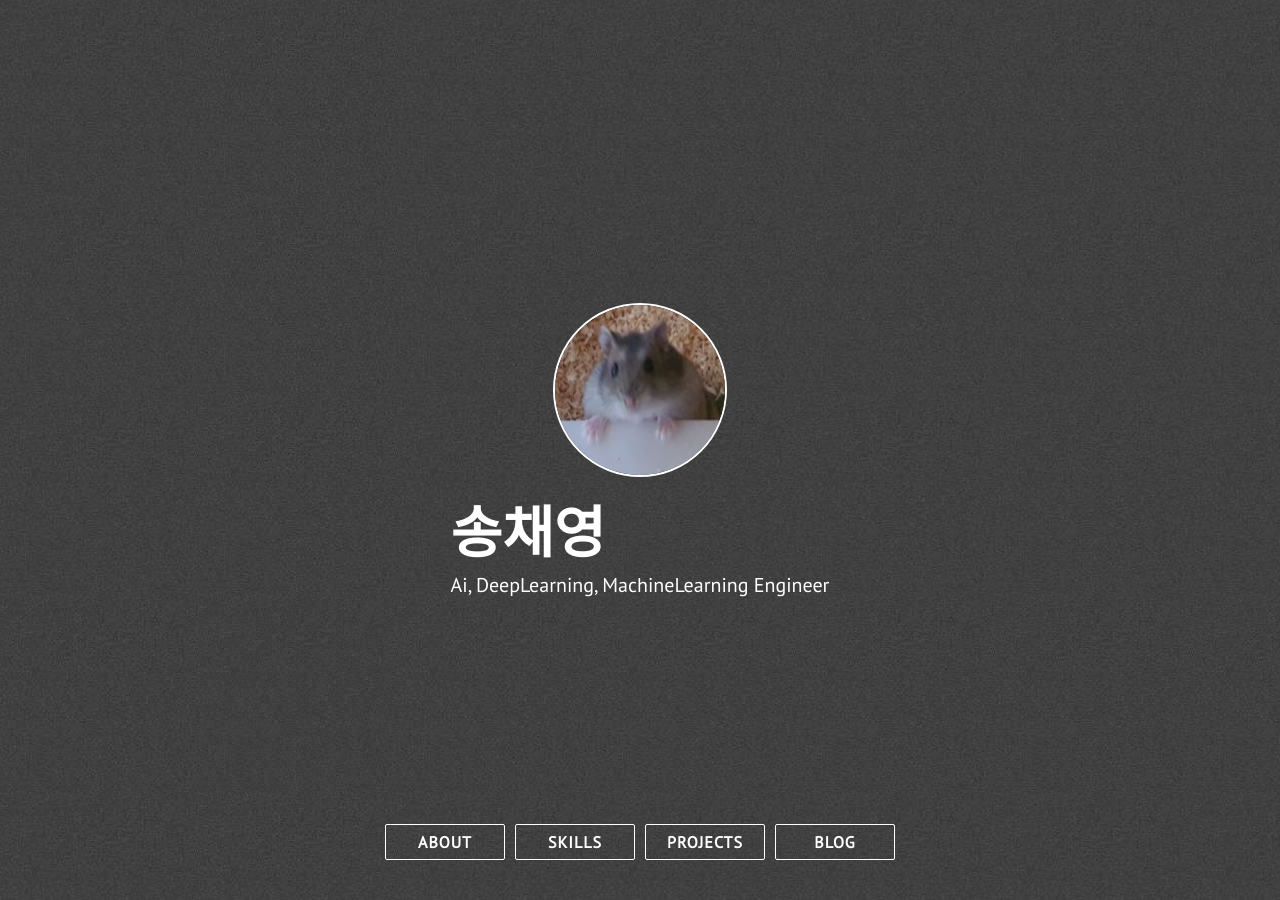
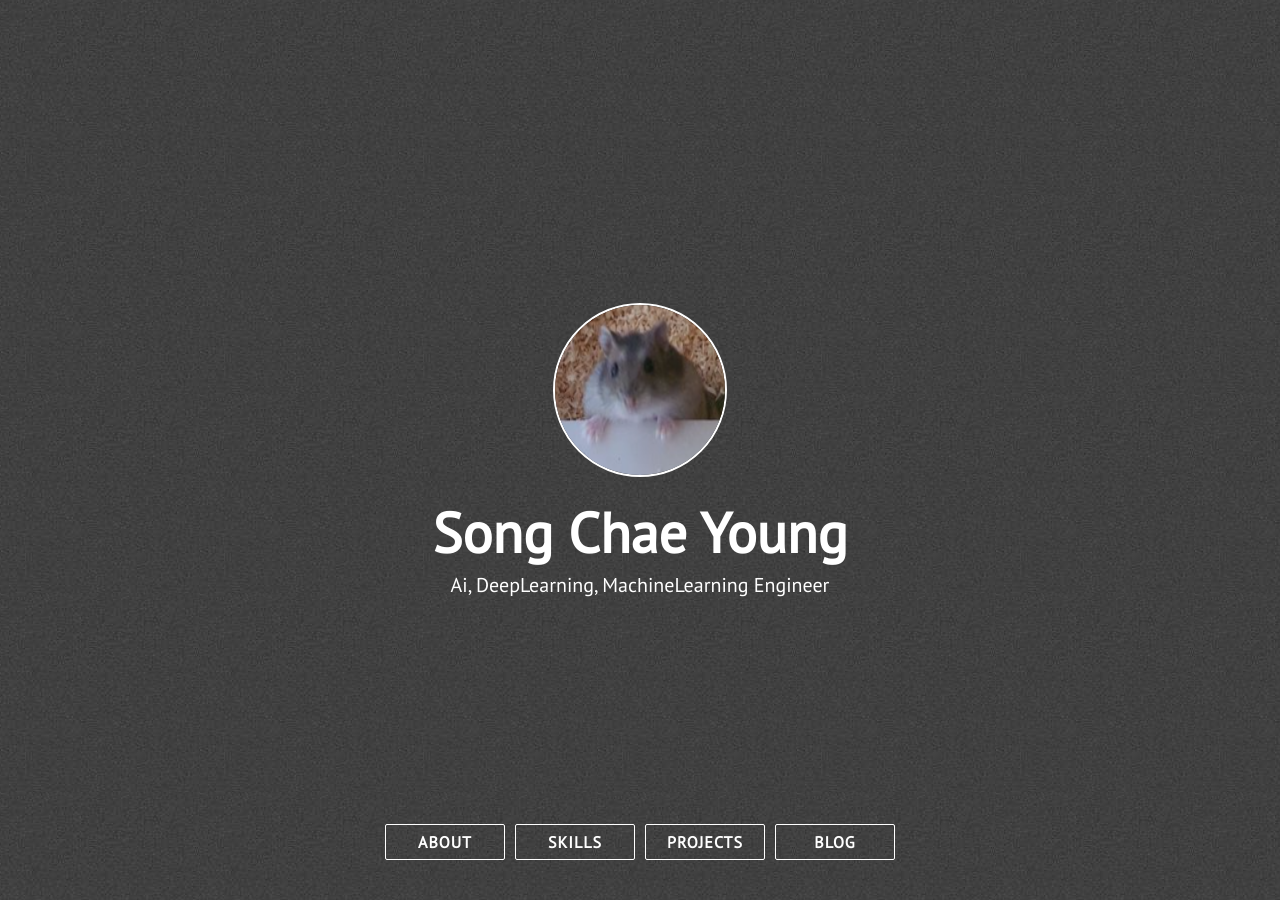
Before and after one commit to SongChaeYoung98/SongChaeYoung98.github.io, a Jekyll site: the page built from index.html, in a window 1280 px wide and 900 px high. Built offline with Jekyll 4.4.1, drawn with Linux system fonts in a browser that asks for light colours; nearby versions of some CDN libraries; some of the changed text lies outside the part shown.

Commit message:
Update _config.yml

```diff
--- a/_config.yml
+++ b/_config.yml
@@ -1,4 +1,4 @@
-title: 송채영
+title: Song Chae Young
 description: Ai, DeepLearning, MachineLearning Engineer
 site_title: '@SongChaeYoung98 - 송채영'
 
```
